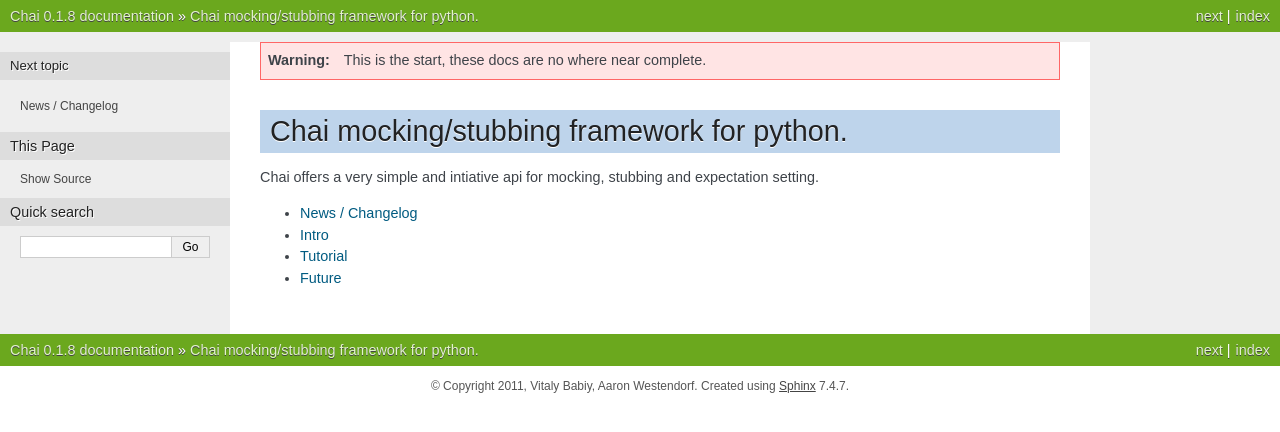
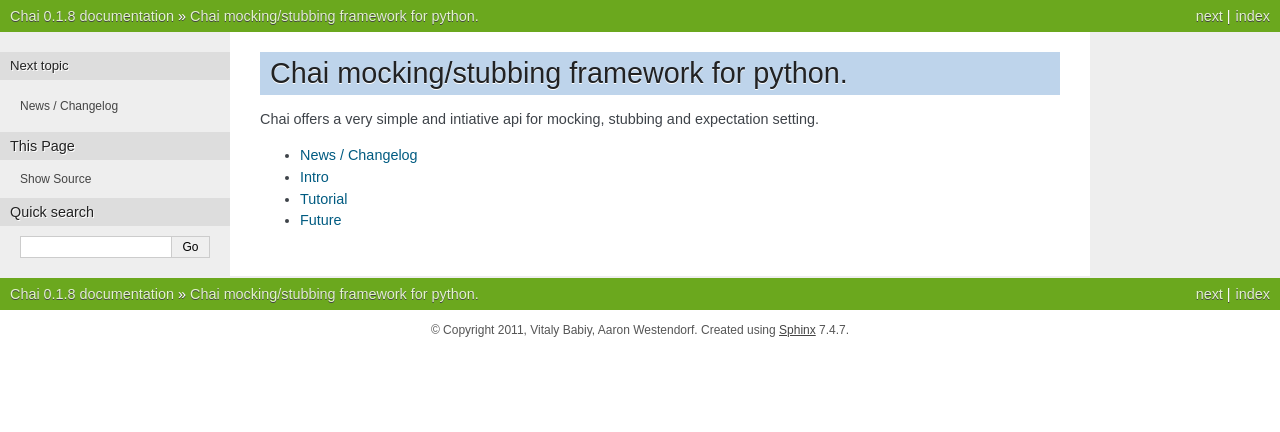
Before and after one commit to agoragames/chai, a Sphinx documentation site: the page built from docs/source/index.rst, in a window 1280 px wide. Shown: the top 432 px of the page. Built offline with Sphinx 7.4.7, drawn with Linux system fonts in a browser that asks for light colours.

Commit message:
removed warning

```diff
--- a/docs/source/index.rst
+++ b/docs/source/index.rst
@@ -1,7 +1,3 @@
-
-.. warning::
-   This is the start, these docs are no where near complete.
-
 Chai mocking/stubbing framework for python.
 ================================================================
 
```
